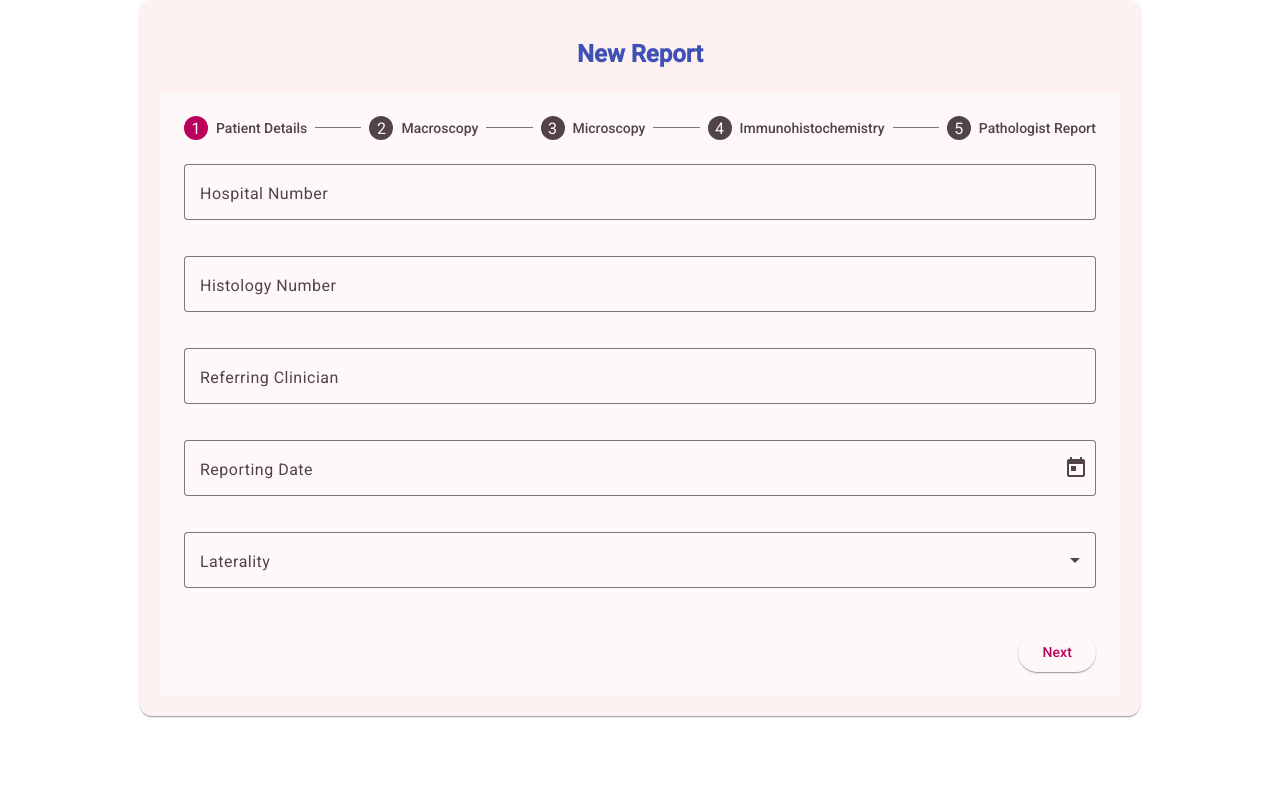
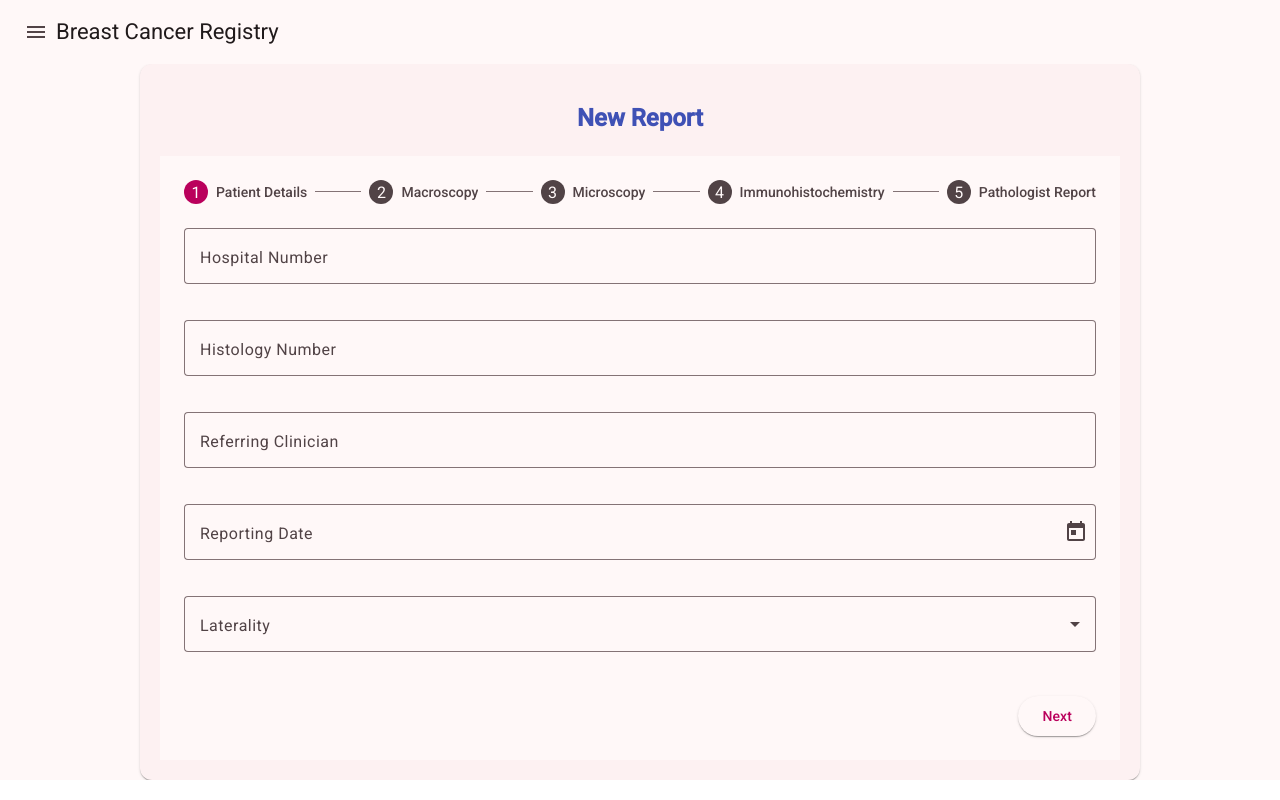
Before and after one commit to Dirkmal/breast_protocol_update, an Angular app: page /report/new in a window 1280 px wide. Built offline with nearby package versions, Linux system fonts and the light colour scheme.

Commit message:
Fixed Navigation and RouterLink

```diff
--- a/src/app/app.component.html
+++ b/src/app/app.component.html
@@ -1,3 +1,25 @@
-<!-- <app-header></app-header> -->
-<app-sidebar></app-sidebar>
-<router-outlet />
+<mat-sidenav-container class="h-screen">
+    <!-- Side Navigation -->
+    <mat-sidenav #drawer class="sidenav" [fixedInViewport]="true"
+		[attr.role]="'navigation'"
+		[mode]="'over'">
+		<app-sidebar></app-sidebar>
+	</mat-sidenav>
+
+    <!-- Main Content Area -->
+    <mat-sidenav-content>
+        <mat-toolbar color="accent">
+			<button
+				type="button"
+				aria-label="Toggle sidenav"
+				mat-icon-button
+				(click)="drawer.toggle()">
+				<mat-icon aria-label="Side nav toggle icon">menu</mat-icon>
+			</button>
+			<span>Breast Cancer Registry</span>
+		</mat-toolbar>
+      <main class="p-4">
+        <router-outlet></router-outlet>
+      </main>
+    </mat-sidenav-content>
+</mat-sidenav-container>
--- a/src/app/app.component.scss
+++ b/src/app/app.component.scss
@@ -0,0 +1,17 @@
+.sidenav-container {
+    height: 100%;
+  }
+
+  .sidenav {
+    width: 200px;
+  }
+
+  .sidenav .mat-toolbar {
+    background: inherit;
+  }
+
+  .mat-toolbar {
+    position: sticky;
+    top: 0;
+    z-index: 1;
+  }
--- a/src/app/app.component.ts
+++ b/src/app/app.component.ts
@@ -1,17 +1,23 @@
-import { Component, CUSTOM_ELEMENTS_SCHEMA } from '@angular/core';
+import { Component, CUSTOM_ELEMENTS_SCHEMA, ViewChild } from '@angular/core';
 import { RouterOutlet } from '@angular/router';
-import { LoginComponent } from "./features/auth/login/login.component";
-import { ReportListComponent } from "./features/reports/report-list/report-list.component";
-import { HeaderComponent } from "./shared/components/header/header.component";
 import { SidebarComponent } from "./shared/components/sidebar/sidebar.component";
+import { MatSidenav } from '@angular/material/sidenav';
+import { MaterialModule } from './shared/material.module';
 
 @Component({
   selector: 'app-root',
-  imports: [RouterOutlet, HeaderComponent, SidebarComponent],
+  imports: [RouterOutlet, SidebarComponent, MaterialModule],
   templateUrl: './app.component.html',
   styleUrl: './app.component.scss',
   schemas: [CUSTOM_ELEMENTS_SCHEMA]
 })
 export class AppComponent {
-  title = 'breast_protocol_app';
+  title = 'breast_cancer_registry';
+  showFiller = false;
+
+  @ViewChild('drawer') drawer!: MatSidenav;
+
+  toggleSidenav() {
+    this.drawer.toggle();
+  }
 }
--- a/src/app/shared/components/header/header.component.html
+++ b/src/app/shared/components/header/header.component.html
@@ -1,15 +1,15 @@
-<mat-toolbar color="primary" class="mat-elevation-z6">
+<!-- <mat-toolbar color="primary" class="mat-elevation-z6">
   <!-- <button mat-icon-button (click)="sidenav.toggle()" *ngIf="isLoggedIn()">
     <mat-icon>menu</mat-icon>
-  </button> -->
-  <span>Hospital Management System</span>
+  </button> --
+  <span>Breast Cancer Registry</span>
   <span class="spacer"></span>
 
-  @if (currentUser) {
+  <!-- @if (currentUser) {
    <ng-container>
       <button mat-button [matMenuTriggerFor]="userMenu">
         <mat-icon>account_circle</mat-icon>
-        <!-- {{ currentUser.firstName || "" }} {{ currentUser.lastName }} -->
+        <!-- {{ currentUser.firstName || "" }} {{ currentUser.lastName }} --
       </button>
       <mat-menu #userMenu="matMenu">
         <button mat-menu-item>
@@ -22,6 +22,13 @@
         </button>
       </mat-menu>
     </ng-container>
-  }
+  } --
 
+</mat-toolbar> -->
+
+<mat-toolbar color="primary" class="sticky top-0 z-10">
+  <button mat-icon-button (click)="menuClick.emit()">
+    <mat-icon>menu</mat-icon>
+  </button>
+  <span class="ml-2 font-semibold text-white">Breast Cancer Registry</span>
 </mat-toolbar>
--- a/src/app/shared/components/header/header.component.ts
+++ b/src/app/shared/components/header/header.component.ts
@@ -1,4 +1,4 @@
-import { Component, Input, Output } from '@angular/core';
+import { Component, EventEmitter, Input, Output } from '@angular/core';
 import { Router } from '@angular/router';
 import { AuthService } from '../../../core/auth/auth.service';
 import { User } from '../../../core/models/user.model';
@@ -11,7 +11,8 @@ import { MaterialModule } from '../../material.module';
   imports: [MaterialModule]
 })
 export class HeaderComponent {
-  currentUser: User | null = null;
+  @Output() menuClick = new EventEmitter<void>();
+  // currentUser: User | null = null;
 
   // constructor(private authService: AuthService, private router: Router) {
   //   this.authService.currentUser$.subscribe(user => {
--- a/src/app/shared/components/sidebar/sidebar.component.html
+++ b/src/app/shared/components/sidebar/sidebar.component.html
@@ -1,31 +1,10 @@
-<mat-sidenav-container class="sidenav-container">
-  <mat-sidenav #sidenav [mode]="'side'" [opened]="isSidenavOpen" class="sidenav">
-    <mat-nav-list>
-      <!-- <a mat-list-item routerLink="/dashboard" routerLinkActive="active">
-        <mat-icon matListItemIcon>dashboard</mat-icon>
-        <span matListItemTitle>Dashboard</span>
-      </a>
-
-      <mat-divider></mat-divider>
-      -->
-      <a mat-list-item routerLink="patients" routerLinkActive="active">
-        <mat-icon matListItemIcon>people</mat-icon>
-        <span matListItemTitle>Patients</span>
-      </a>
-
-      <a mat-list-item routerLink="reports" routerLinkActive="active">
-        <mat-icon matListItemIcon>description</mat-icon>
-        <span matListItemTitle>Reports</span>
-      </a>
-
-      <mat-divider></mat-divider>
-
-      <!-- <ng-container *ngIf="isAdmin()">
-        <a mat-list-item routerLink="/admin/users" routerLinkActive="active">
-          <mat-icon matListItemIcon>supervisor_account</mat-icon>
-          <span matListItemTitle>User Management</span>
-        </a>
-      </ng-container> -->
-    </mat-nav-list>
-  </mat-sidenav>
-</mat-sidenav-container>
+<mat-nav-list>
+  <a mat-list-item routerLink="/patient/list">
+    <mat-icon>person</mat-icon>
+    <span class="ml-2">Patients</span>
+  </a>
+  <a mat-list-item routerLink="/report/new">
+    <mat-icon>note</mat-icon>
+    <span class="ml-2">Reports</span>
+  </a>
+</mat-nav-list>
--- a/src/app/shared/components/sidebar/sidebar.component.scss
+++ b/src/app/shared/components/sidebar/sidebar.component.scss
@@ -6,3 +6,21 @@
       color: #3f51b5;
     }
 }
+
+.sidenav-container {
+  height: 100%;
+}
+
+.sidenav {
+  width: 200px;
+}
+
+.sidenav .mat-toolbar {
+  background: inherit;
+}
+
+.mat-toolbar {
+  position: sticky;
+  top: 0;
+  z-index: 1;
+}
--- a/src/app/shared/components/sidebar/sidebar.component.ts
+++ b/src/app/shared/components/sidebar/sidebar.component.ts
@@ -1,13 +1,14 @@
 import { Component } from '@angular/core';
 import { AuthService } from '../../../core/auth/auth.service';
-import { NgIf } from '@angular/common';
+import { CommonModule, NgIf } from '@angular/common';
 import { MaterialModule } from '../../material.module';
+import { RouterLink, RouterLinkActive, RouterModule } from '@angular/router';
 
 @Component({
   selector: 'app-sidebar',
   templateUrl: './sidebar.component.html',
   styleUrls: ['./sidebar.component.scss'],
-  imports: [MaterialModule]
+  imports: [MaterialModule, RouterModule, CommonModule, RouterLink, RouterLinkActive]
 })
 export class SidebarComponent {
   // constructor(private authService: AuthService) {}
```
Also changed, not shown: 2 other files (tests, documents, lock files or other folders).
